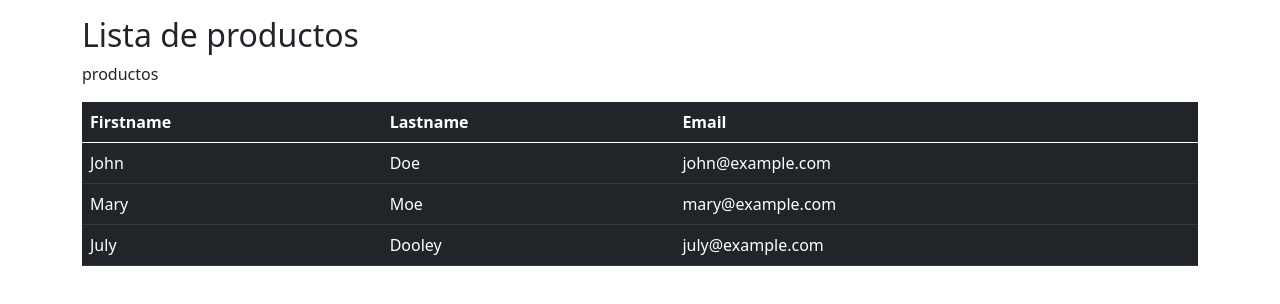
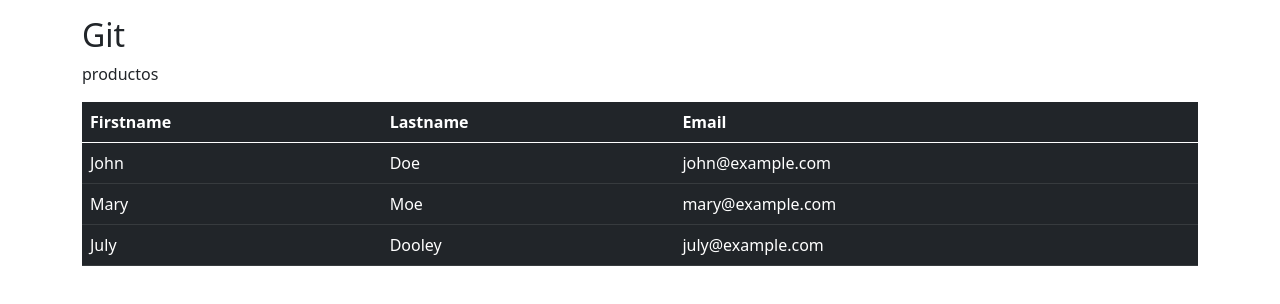
Before and after one commit to MartinAnzaldop/Productos, a plain HTML site: page index.html in a window 1280 px wide. Drawn offline with nearby package versions, Linux system fonts and the light colour scheme.

Commit message:
cambio titulo

```diff
--- a/index.html
+++ b/index.html
@@ -4,12 +4,12 @@
     <meta charset="UTF-8">
     <meta http-equiv="X-UA-Compatible" content="IE=edge">
     <meta name="viewport" content="width=device-width, initial-scale=1.0">
-    <title>Inicio</title>
+    <title>Aprendiendo git</title>
     <link href="https://cdn.jsdelivr.net/npm/bootstrap@5.0.2/dist/css/bootstrap.min.css" rel="stylesheet" integrity="sha384-EVSTQN3/azprG1Anm3QDgpJLIm9Nao0Yz1ztcQTwFspd3yD65VohhpuuCOmLASjC" crossorigin="anonymous">
 </head>
 <body>
 <div class="container mt-3">
-  <h2>Lista de productos</h2>
+  <h2>Git</h2>
   <p>productos </p>
   <table class="table table-dark table-hover">
     <thead>
```
